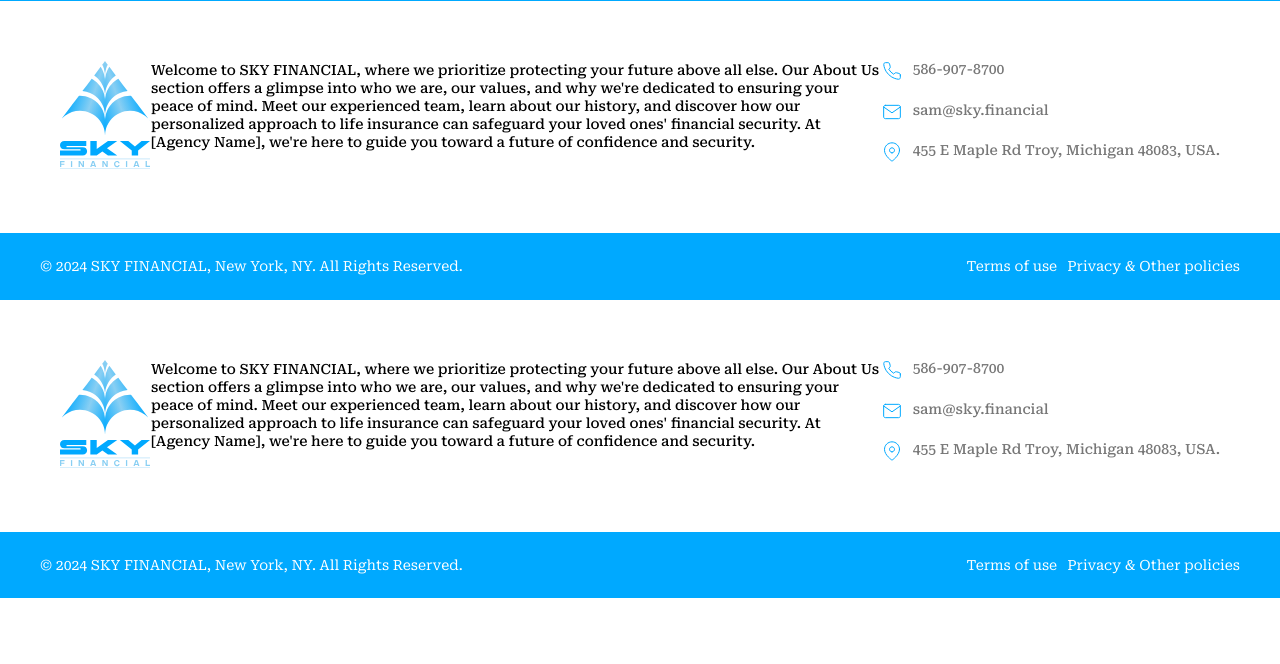
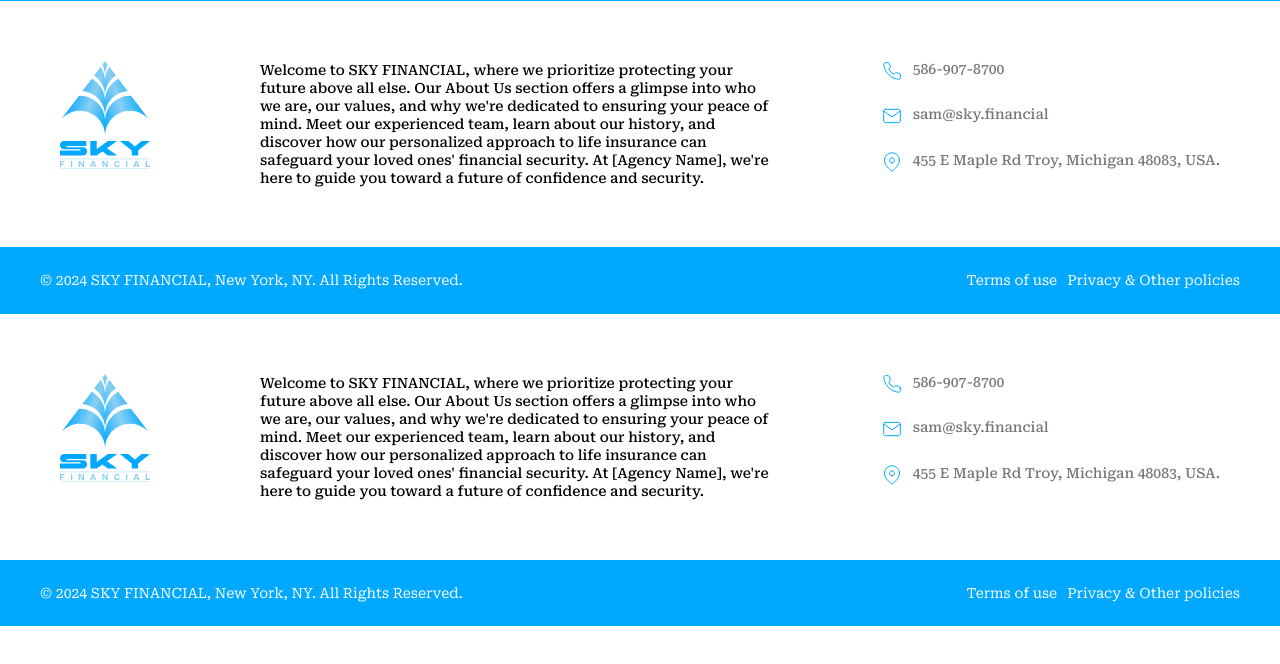
Before and after one commit to SANJAY-1416/Sky-Financial, a Next.js app: page /Component/Footer in a window 1280 px wide. Shown: the top 664 px of the page. Built offline with nearby package versions, Linux system fonts and the light colour scheme.

Commit message:
fix : responsive bugs

```diff
--- a/app/Component/Footer/Footer.css
+++ b/app/Component/Footer/Footer.css
@@ -1,9 +1,10 @@
 .footer {
   display: grid;
-  grid-auto-flow: row;
+  /* grid-auto-flow: row; */
   /* grid-template-columns: 1fr 1.5fr 5fr 1fr 3fr; */
   grid-auto-flow: column;
   justify-content: space-evenly;
+  column-gap: 50px;
   padding: 60px 60px;
   justify-items: end;
   border-top: 1px solid #00a9ff;
@@ -15,7 +16,7 @@
 }
 .code {
   height: 40px;
-  width: 1px;
+  width: 10px;
   color: #cbecfd;
 }
 .footer-center p {
--- a/app/Component/Header/header.css
+++ b/app/Component/Header/header.css
@@ -61,9 +61,6 @@
 
 /* Mobile View  */
 @media (min-width: 320px) and (max-width: 650px) {
-  .sub-header {
-    /* background-color: #e9f6fd; */
-  }
   .header-pages {
     display: none;
   }
--- a/app/page.js
+++ b/app/page.js
@@ -2,7 +2,7 @@
 import Link from "next/link";
 import Accordion from "./Component/Accordian/Accordian";
 import Header from "./Component/Header/page";
-import Cards from "./Component/Cards/Cards";
+// import Cards from "./Component/Cards/Cards";
 
 export default function page() {
   return (
@@ -91,8 +91,8 @@
           <div className="page-too-find">
             {/* Animated images */}
             <div className="animation">
-              {/* <img src="/Images/Aboutus.svg" /> */}
-              <Cards />
+              <img src="/Images/Aboutus.svg" />
+              {/* <Cards /> */}
             </div>
 
             {/* Animated insurance partner  */}
```
Also changed, not shown: app/page.css (+4 -4 lines).
